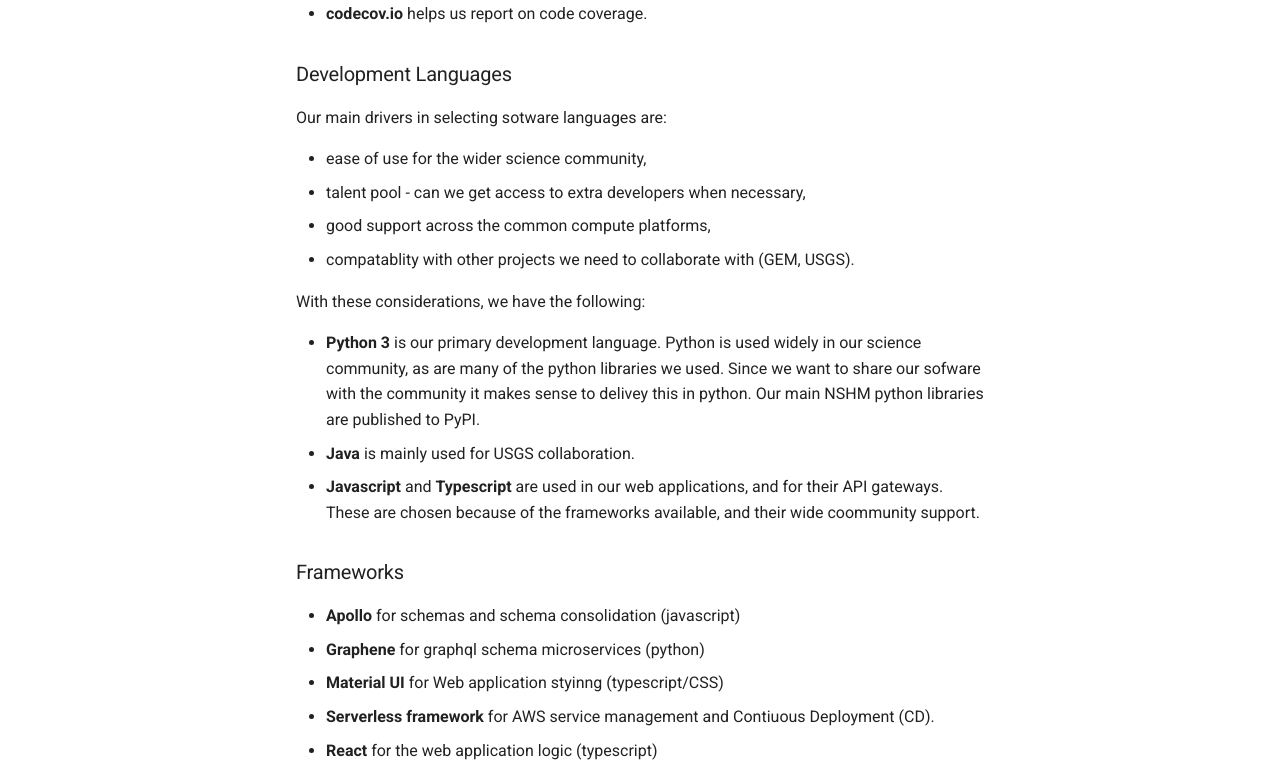
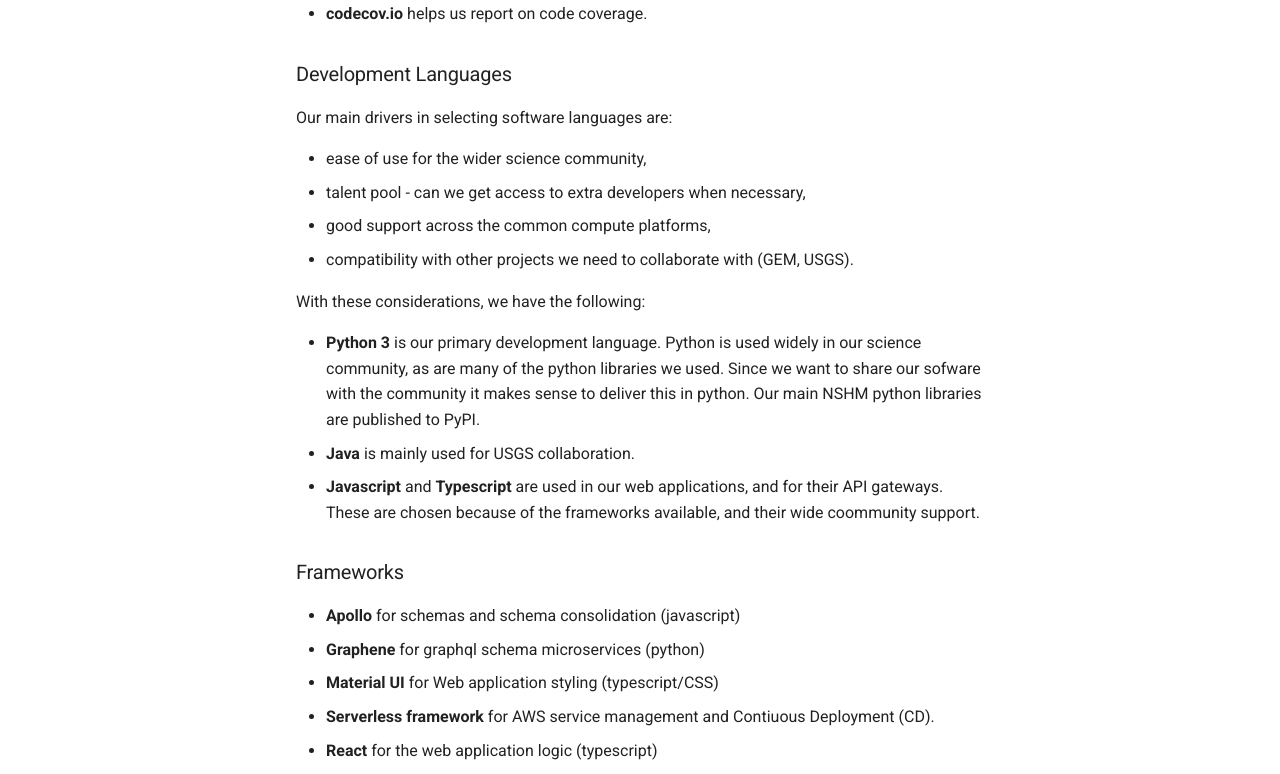
Before and after one commit to GNS-Science/nzshm-documentation, an MkDocs documentation site: the page built from docs/architecture/core_technology.md, in a window 1280 px wide and 1400 px high. Shown: the part 490-1264 px from the top of the window. Built offline with MkDocs 1.6.1 and Material for MkDocs 9.7.7, drawn with Linux system fonts in a browser that asks for light colours; comment, search, counter and statistics services are not loaded.

Commit message:
lots of small typos; thahks @voj

```diff
--- a/docs/architecture/core_technology.md
+++ b/docs/architecture/core_technology.md
@@ -12,17 +12,18 @@ This section discusses the software technology used in the NSHM project.
 
 ## Development Languages
 
-Our main drivers in selecting sotware languages are:
+Our main drivers in selecting software languages are:
 
  - ease of use for the wider science community,
  - talent pool - can we get access to extra developers when necessary,
  - good support across the common compute platforms,
- - compatablity with other projects we need to collaborate with (GEM, USGS).
+ - compatibility with other projects we need to collaborate with (GEM, USGS).
 
 With these considerations, we have the following:
 
  - **Python 3** is our primary development language.
-   Python is used widely in our science community, as are many of the python libraries we used. Since we want to share our sofware with the community it makes sense to delivey this in python. Our main NSHM python libraries are published to PyPI.
+   Python is used widely in our science community, as are many of the python libraries we used. Since we want to share our sofware with the community
+   it makes sense to deliver this in python. Our main NSHM python libraries are published to PyPI.
  - **Java** is mainly used for USGS collaboration.
  - **Javascript** and **Typescript** are used in our web applications, and for their API gateways. These are chosen because of the frameworks available, and their wide coommunity support.
 
@@ -30,7 +31,7 @@ With these considerations, we have the following:
 
  - **Apollo** for schemas and schema consolidation (javascript)
  - **Graphene** for graphql schema microservices (python)
- - **Material UI** for Web application styinng (typescript/CSS)
+ - **Material UI** for Web application styling (typescript/CSS)
  - **Serverless framework** for AWS service management and Contiuous Deployment (CD).
  - **React** for the web application logic (typescript)
  - **Arrow** for dataset management (python + pyarrow)
```
Also changed, not shown: docs/architecture/api_gateway_pattern.md (+1 -1 lines).
